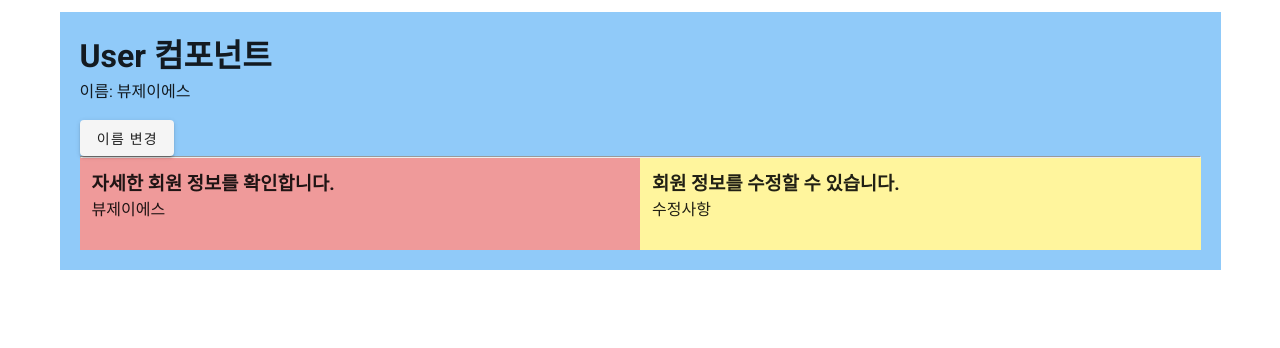
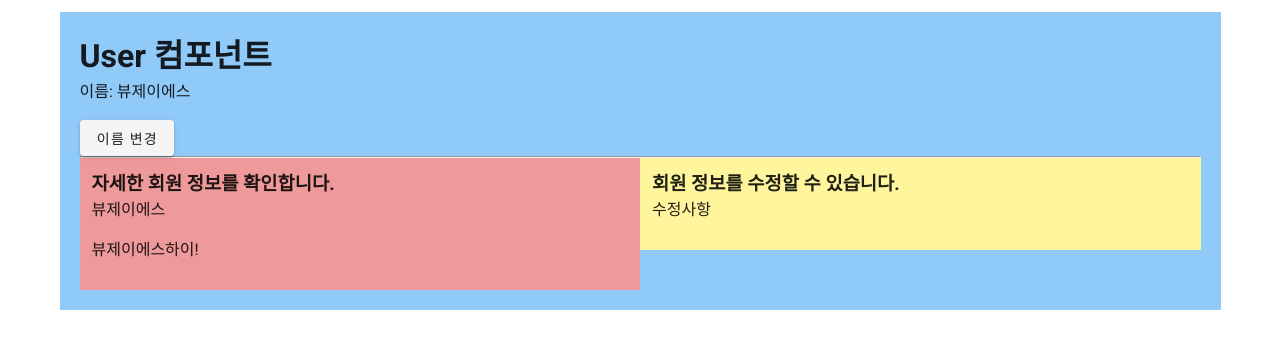
Before and after one commit to YooHyeok/Vue2, a Vue app: page /user in a window 1280 px wide. Shown: the top 348 px of the page. Built offline with nearby package versions, Linux system fonts and the light colour scheme.

Commit message:
feat: 자식 컴포넌트에서 부모로부터 넘겨받은 props값 computed 속성을 통해 활용하기

```diff
--- a/src/components/user/UserDetail.vue
+++ b/src/components/user/UserDetail.vue
@@ -16,6 +16,11 @@ export default {
       required: true // 필수 값 여부
     }
   },
+  computed: { // 자식 컴포넌트에서 props값 활용하기.
+    sayHello () {
+      return this.nameOfChild + `하이!`
+    }
+  },
   data () {
     return {
     }
```
